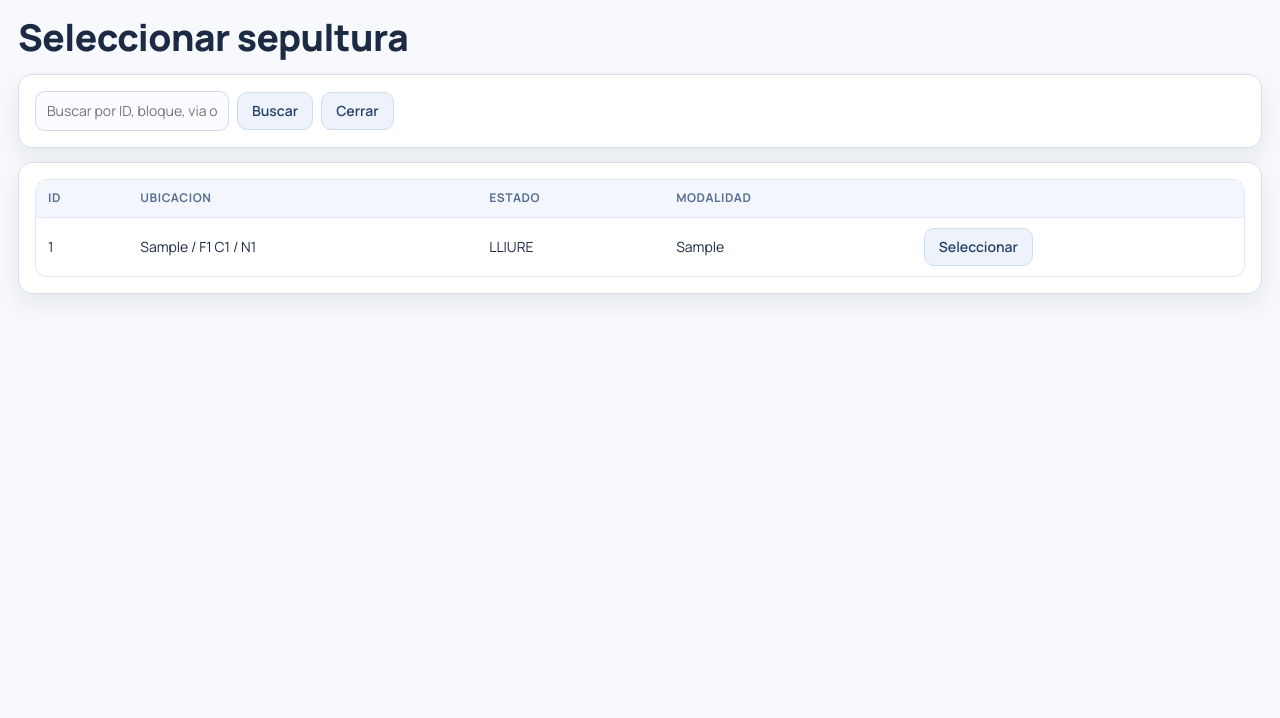
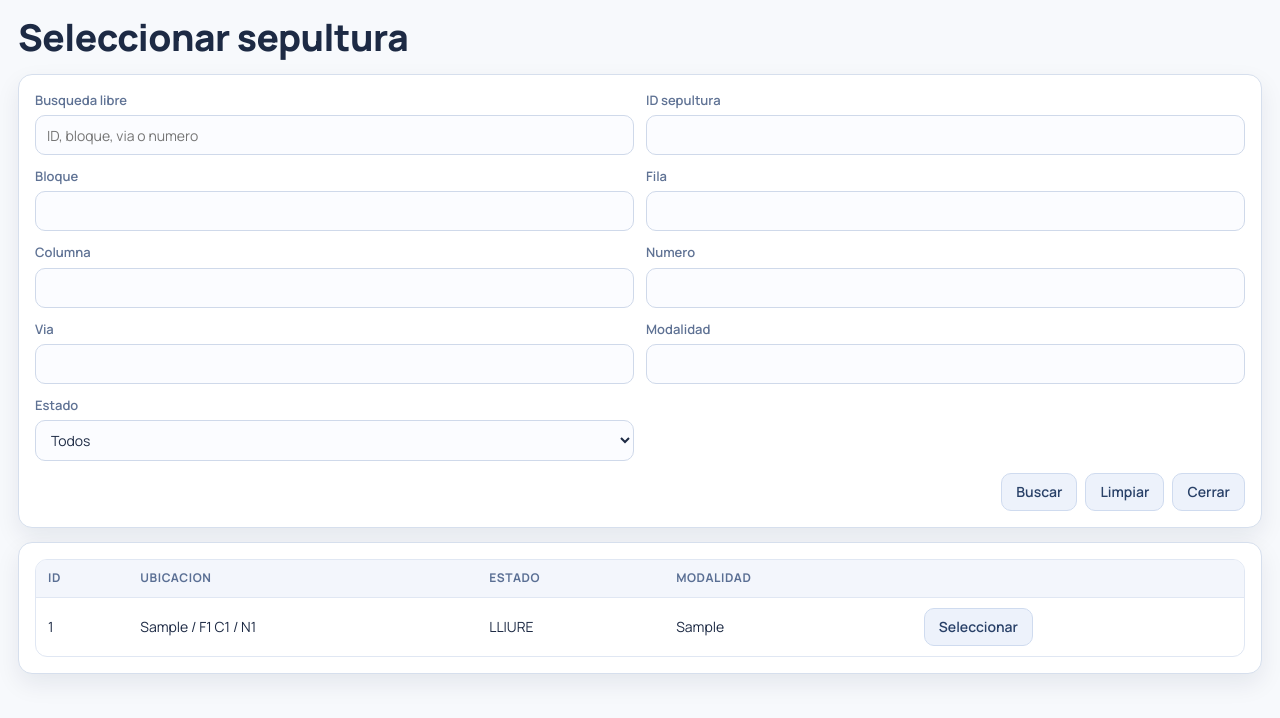
Before and after one commit to jaumecarreno/cementerio, a Flask app: page /cementerio/expedientes/picker/sepulturas in a window 1280 px wide. Shown: the top 718 px of the page. Run offline with Flask 3, Linux system fonts and the light colour scheme; a user stored in the database is signed in; tables that the repository leaves empty hold one stand-in row (values such as "Sample post").

Commit message:
fix: add filtered popup pickers and reliable expediente field selection

```diff
--- a/app/cemetery/routes.py
+++ b/app/cemetery/routes.py
@@ -188,6 +188,8 @@ def _render_operation_cases_page():
         OperationType=OperationType,
         OperationStatus=OperationStatus,
         prefill_source_sepultura_id=request.args.get("prefill_source_sepultura_id", "").strip(),
+        prefill_target_sepultura_id=request.args.get("prefill_target_sepultura_id", "").strip(),
+        prefill_deceased_person_id=request.args.get("prefill_deceased_person_id", "").strip(),
     )
 
 
@@ -529,18 +531,62 @@ def expediente_acta(expediente_id: int):
 def expediente_sepultura_picker():
     target_field = (request.args.get("target_field") or "source_sepultura_id").strip()
     label_field = (request.args.get("label_field") or "").strip()
-    q = request.args.get("q", "").strip()
+    filters = {
+        "q": request.args.get("q", "").strip(),
+        "sepultura_id": request.args.get("sepultura_id", "").strip(),
+        "bloque": request.args.get("bloque", "").strip(),
+        "fila": request.args.get("fila", "").strip(),
+        "columna": request.args.get("columna", "").strip(),
+        "numero": request.args.get("numero", "").strip(),
+        "via": request.args.get("via", "").strip(),
+        "modalidad": request.args.get("modalidad", "").strip(),
+        "estado": request.args.get("estado", "").strip(),
+    }
 
     query = Sepultura.query.filter_by(org_id=org_record().id)
-    if q:
-        pattern = f"%{q}%"
+    has_invalid_numeric = False
+
+    if filters["sepultura_id"]:
+        if filters["sepultura_id"].isdigit():
+            query = query.filter(Sepultura.id == int(filters["sepultura_id"]))
+        else:
+            has_invalid_numeric = True
+    if filters["bloque"]:
+        query = query.filter(Sepultura.bloque.ilike(f"%{filters['bloque']}%"))
+    if filters["fila"]:
+        if filters["fila"].isdigit():
+            query = query.filter(Sepultura.fila == int(filters["fila"]))
+        else:
+            has_invalid_numeric = True
+    if filters["columna"]:
+        if filters["columna"].isdigit():
+            query = query.filter(Sepultura.columna == int(filters["columna"]))
+        else:
+            has_invalid_numeric = True
+    if filters["numero"]:
+        if filters["numero"].isdigit():
+            query = query.filter(Sepultura.numero == int(filters["numero"]))
+        else:
+            has_invalid_numeric = True
+    if filters["via"]:
+        query = query.filter(Sepultura.via.ilike(f"%{filters['via']}%"))
+    if filters["modalidad"]:
+        query = query.filter(Sepultura.modalidad.ilike(f"%{filters['modalidad']}%"))
+    if filters["estado"]:
+        try:
+            query = query.filter(Sepultura.estado == SepulturaEstado[filters["estado"].upper()])
+        except KeyError:
+            query = query.filter(Sepultura.id == -1)
+
+    if filters["q"]:
+        pattern = f"%{filters['q']}%"
         conditions = [
             Sepultura.bloque.ilike(pattern),
             Sepultura.via.ilike(pattern),
             Sepultura.modalidad.ilike(pattern),
         ]
-        if q.isdigit():
-            value = int(q)
+        if filters["q"].isdigit():
+            value = int(filters["q"])
             conditions.extend(
                 [
                     Sepultura.id == value,
@@ -550,17 +596,27 @@ def expediente_sepultura_picker():
                 ]
             )
         query = query.filter(or_(*conditions))
-    rows = (
-        query.order_by(Sepultura.bloque.asc(), Sepultura.fila.asc(), Sepultura.columna.asc(), Sepultura.numero.asc())
-        .limit(50)
-        .all()
-    )
+
+    if has_invalid_numeric:
+        rows = []
+    else:
+        rows = (
+            query.order_by(
+                Sepultura.bloque.asc(),
+                Sepultura.fila.asc(),
+                Sepultura.columna.asc(),
+                Sepultura.numero.asc(),
+            )
+            .limit(100)
+            .all()
+        )
     return render_template(
         "cemetery/expediente_picker_sepulturas.html",
         rows=rows,
-        q=q,
+        filters=filters,
         target_field=target_field,
         label_field=label_field,
+        sepultura_states=[state.value for state in SepulturaEstado],
     )
 
 
@@ -570,11 +626,28 @@ def expediente_sepultura_picker():
 def expediente_person_picker():
     target_field = (request.args.get("target_field") or "deceased_person_id").strip()
     label_field = (request.args.get("label_field") or "").strip()
-    q = request.args.get("q", "").strip()
+    filters = {
+        "q": request.args.get("q", "").strip(),
+        "person_id": request.args.get("person_id", "").strip(),
+        "first_name": request.args.get("first_name", "").strip(),
+        "last_name": request.args.get("last_name", "").strip(),
+        "dni_nif": request.args.get("dni_nif", "").strip(),
+    }
 
     query = Person.query.filter_by(org_id=org_record().id)
-    if q:
-        pattern = f"%{q}%"
+    if filters["person_id"]:
+        if filters["person_id"].isdigit():
+            query = query.filter(Person.id == int(filters["person_id"]))
+        else:
+            query = query.filter(Person.id == -1)
+    if filters["first_name"]:
+        query = query.filter(Person.first_name.ilike(f"%{filters['first_name']}%"))
+    if filters["last_name"]:
+        query = query.filter(Person.last_name.ilike(f"%{filters['last_name']}%"))
+    if filters["dni_nif"]:
+        query = query.filter(Person.dni_nif.ilike(f"%{filters['dni_nif']}%"))
+    if filters["q"]:
+        pattern = f"%{filters['q']}%"
         conditions = [
             Person.first_name.ilike(pattern),
             Person.last_name.ilike(pattern),
@@ -586,18 +659,19 @@ def expediente_person_picker():
             Person.direccion_linea.ilike(pattern),
             Person.poblacion.ilike(pattern),
         ]
-        if q.isdigit():
-            conditions.append(Person.id == int(q))
+        if filters["q"].isdigit():
+            conditions.append(Person.id == int(filters["q"]))
         query = query.filter(or_(*conditions))
+
     rows = (
         query.order_by(Person.last_name.asc(), Person.first_name.asc(), Person.id.asc())
-        .limit(50)
+        .limit(100)
         .all()
     )
     return render_template(
         "cemetery/expediente_picker_personas.html",
         rows=rows,
-        q=q,
+        filters=filters,
         target_field=target_field,
         label_field=label_field,
     )
--- a/app/templates/cemetery/expediente_picker_sepulturas.html
+++ b/app/templates/cemetery/expediente_picker_sepulturas.html
@@ -10,12 +10,57 @@
   <main class="picker-popup-main">
     <h1 class="page-title">Seleccionar sepultura</h1>
     <div class="box">
-      <form class="inline-form" method="get" action="{{ url_for('cemetery.expediente_sepultura_picker') }}">
+      <form method="get" action="{{ url_for('cemetery.expediente_sepultura_picker') }}">
         <input type="hidden" name="target_field" value="{{ target_field }}">
         <input type="hidden" name="label_field" value="{{ label_field }}">
-        <input type="text" name="q" value="{{ q }}" placeholder="Buscar por ID, bloque, via o numero">
-        <button class="btn" type="submit">Buscar</button>
-        <button class="btn" type="button" onclick="window.close()">Cerrar</button>
+        <div class="form-grid">
+          <div>
+            <label>Busqueda libre</label>
+            <input type="text" name="q" value="{{ filters.q }}" placeholder="ID, bloque, via o numero">
+          </div>
+          <div>
+            <label>ID sepultura</label>
+            <input type="text" name="sepultura_id" value="{{ filters.sepultura_id }}">
+          </div>
+          <div>
+            <label>Bloque</label>
+            <input type="text" name="bloque" value="{{ filters.bloque }}">
+          </div>
+          <div>
+            <label>Fila</label>
+            <input type="text" name="fila" value="{{ filters.fila }}">
+          </div>
+          <div>
+            <label>Columna</label>
+            <input type="text" name="columna" value="{{ filters.columna }}">
+          </div>
+          <div>
+            <label>Numero</label>
+            <input type="text" name="numero" value="{{ filters.numero }}">
+          </div>
+          <div>
+            <label>Via</label>
+            <input type="text" name="via" value="{{ filters.via }}">
+          </div>
+          <div>
+            <label>Modalidad</label>
+            <input type="text" name="modalidad" value="{{ filters.modalidad }}">
+          </div>
+          <div>
+            <label>Estado</label>
+            <select name="estado">
+              <option value="">Todos</option>
+              {% for state in sepultura_states %}
+              <option value="{{ state }}" {% if filters.estado == state %}selected{% endif %}>{{ state }}</option>
+              {% endfor %}
+            </select>
+          </div>
+        </div>
+        <div class="actions-row">
+          <button class="btn" type="submit">Buscar</button>
+          <a class="btn" href="{{ url_for('cemetery.expediente_sepultura_picker', target_field=target_field, label_field=label_field) }}">Limpiar</a>
+          <button class="btn" type="button" onclick="window.close()">Cerrar</button>
+        </div>
       </form>
     </div>
 
@@ -53,25 +98,49 @@
     </div>
   </main>
   <script>
-    function chooseSepultura(fieldId, value, labelFieldId, labelText) {
-      if (!window.opener || window.opener.closed) {
+    function fallbackRedirect(fieldId, value) {
+      var base = "{{ url_for('cemetery.expedientes') }}";
+      var map = {
+        source_sepultura_id: "prefill_source_sepultura_id",
+        target_sepultura_id: "prefill_target_sepultura_id"
+      };
+      var key = map[fieldId];
+      if (!key) {
         return false;
       }
-      var doc = window.opener.document;
-      var input = doc.getElementById(fieldId);
-      if (input) {
-        input.value = String(value || "");
-        input.dispatchEvent(new Event("input", { bubbles: true }));
-        input.dispatchEvent(new Event("change", { bubbles: true }));
-      }
-      if (labelFieldId) {
-        var helper = doc.getElementById(labelFieldId);
-        if (helper) {
-          helper.textContent = labelText ? String(labelText) : "";
+      var next = base + "?" + key + "=" + encodeURIComponent(String(value || ""));
+      window.location.href = next;
+      return true;
+    }
+
+    function chooseSepultura(fieldId, value, labelFieldId, labelText) {
+      var payload = {
+        type: "cem-picker-select",
+        fieldId: fieldId,
+        value: value,
+        labelFieldId: labelFieldId,
+        labelText: labelText
+      };
+      var delivered = false;
+      if (window.opener && !window.opener.closed) {
+        try {
+          if (window.opener.CemPopupPicker && typeof window.opener.CemPopupPicker.setField === "function") {
+            window.opener.CemPopupPicker.setField(fieldId, value, labelFieldId, labelText);
+            delivered = true;
+          }
+        } catch (err) {
+        }
+        try {
+          window.opener.postMessage(payload, window.location.origin);
+          delivered = true;
+        } catch (err) {
         }
       }
-      window.close();
-      return false;
+      if (delivered) {
+        window.close();
+        return false;
+      }
+      return fallbackRedirect(fieldId, value);
     }
   </script>
 </body>
--- a/app/templates/cemetery/expedientes.html
+++ b/app/templates/cemetery/expedientes.html
@@ -40,7 +40,7 @@
       <div>
         <label>Sepultura destino (ID)</label>
         <div class="field-picker-row">
-          <input id="target_sepultura_id" type="number" name="target_sepultura_id" min="1">
+          <input id="target_sepultura_id" type="number" name="target_sepultura_id" min="1" value="{{ prefill_target_sepultura_id }}">
           <button
             class="icon-btn"
             type="button"
@@ -54,7 +54,7 @@
       <div>
         <label>Difunto (persona ID)</label>
         <div class="field-picker-row">
-          <input id="deceased_person_id" type="number" name="deceased_person_id" min="1">
+          <input id="deceased_person_id" type="number" name="deceased_person_id" min="1" value="{{ prefill_deceased_person_id }}">
           <button
             class="icon-btn"
             type="button"
```
Also changed, not shown: app/templates/base.html (+12 -0 lines), app/templates/cemetery/expediente_picker_personas.html (+62 -19 lines).
